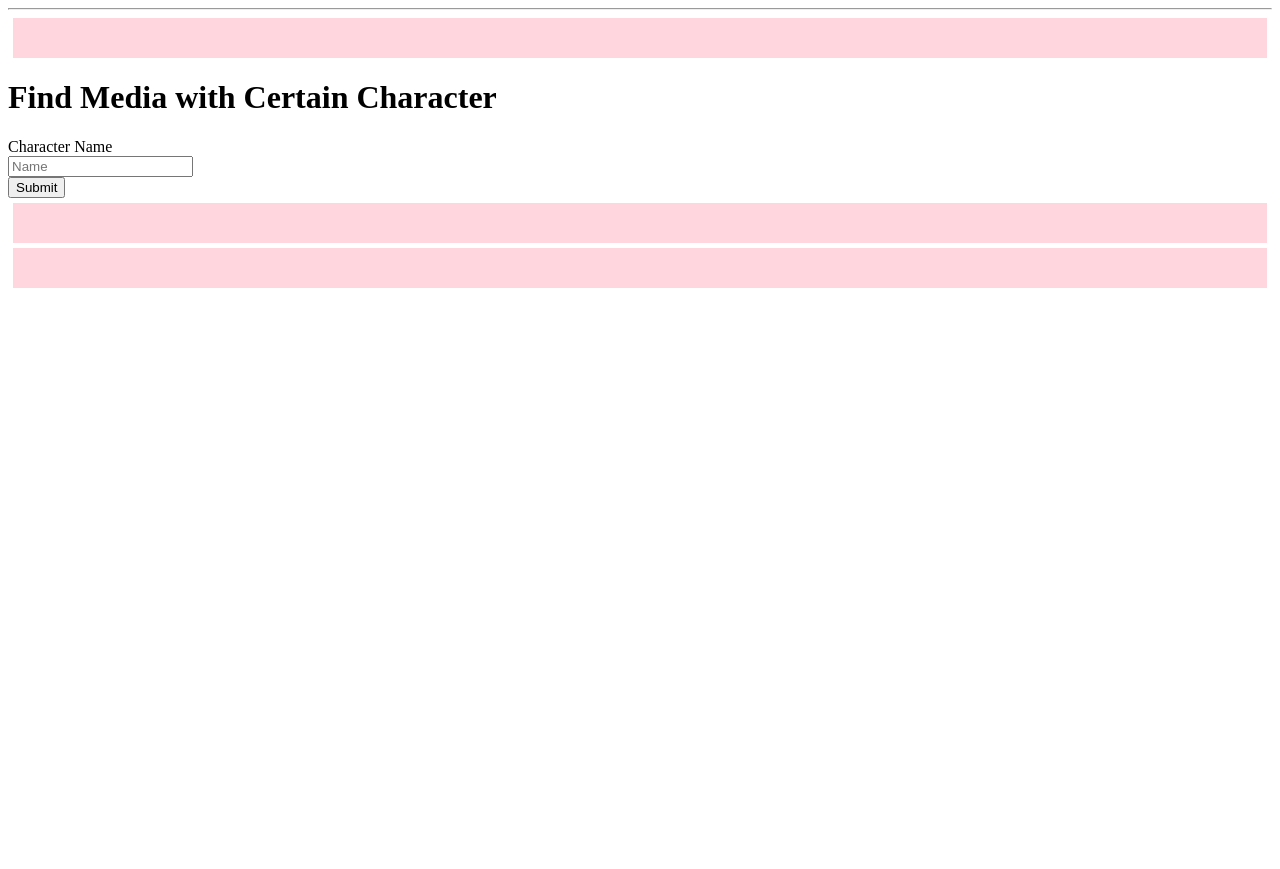
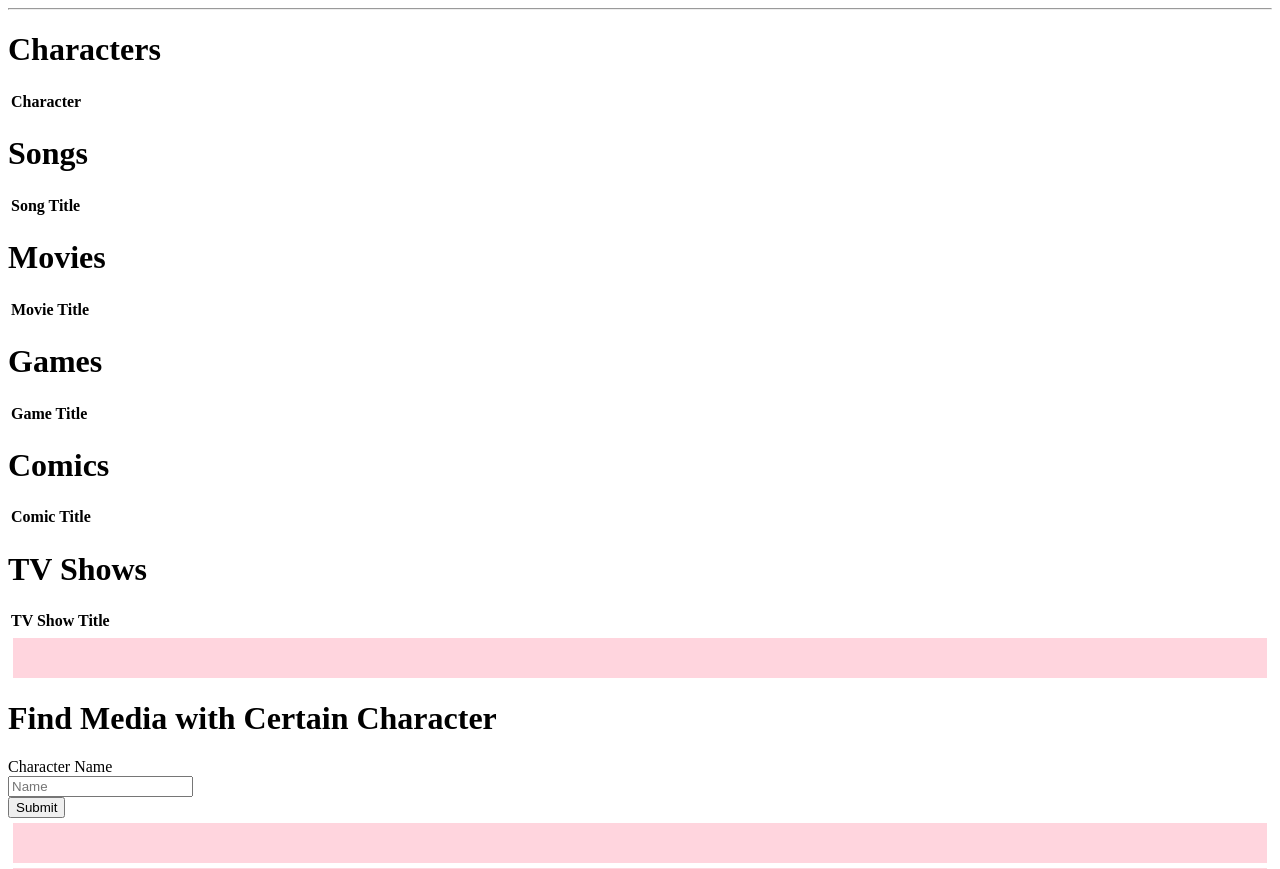
Before and after one commit to frawgii/cs2300_final_project, a Flask app: page /find_m_w_c/ in a window 1280 px wide. Shown: the part 45-914 px from the top of the page. Before the commit the page ends 333 px from the top, so only its background shows below. Run offline with Flask 3, Linux system fonts and the light colour scheme; lists and menus that the app fills with data are empty.

Commit message:
Small display changes

```diff
--- a/Templates/find_m_w_c.html
+++ b/Templates/find_m_w_c.html
@@ -1,7 +1,7 @@
 {% extends 'base.html' %}
 
 {% block f_m_w_c %}
-    <h1>{% block comic_title %} Find Media with Certain Character {% endblock %}</h1>
+    <h1>{% block user_title %} Find Media with Certain Character {% endblock %}</h1>
     <form method="post">
         <label for="ch_name">Character Name</label>
         <br>
@@ -12,3 +12,98 @@
         <button type="submit">Submit</button>
     </form>
 {% endblock %}
+
+{% block song_info %}
+    <h1>{% block song_title %} Songs {% endblock %}</h1>
+    <div class='songs'>
+    <table>
+        <tr>
+            <th>Song Title</th>
+        </tr>
+        {% for songs in song %}
+        <tr>
+            <td>{{ songs['s_title'] }}</td>
+        </tr>
+        {% endfor %}
+    </table>
+</div>
+{% endblock %}
+
+{% block comic_info %}
+    <h1>{% block comic_title %} Comics {% endblock %}</h1>
+    <div class='comics'>
+    <table>
+        <tr>
+            <th>Comic Title</th>
+        </tr>
+        {% for comics in comic %}
+        <tr>
+            <td>{{ comics['c_title'] }}</td>
+        {% endfor %}
+    </table>
+</div>
+{% endblock %}
+
+{% block tv_info %}
+    <h1>{% block tv_title %} TV Shows {% endblock %}</h1>
+    <div class='tvs'>
+    <table>
+        <tr>
+            <th>TV Show Title</th>
+        </tr>
+        {% for tvs in tv_show %}
+        <tr>
+            <td>{{ tvs['tv_title'] }}</td>
+        </tr>
+        {% endfor %}
+    </table>
+</div>
+{% endblock %}
+
+{% block movie_info %}
+    <h1>{% block movie_title %} Movies {% endblock %}</h1>
+    <div class='movies'>
+    <table>
+        <tr>
+            <th>Movie Title</th>
+        </tr>
+        {% for movies in movie %}
+        <tr>
+            <td>{{ movies['mo_title'] }}</td>
+        </tr>
+        {% endfor %}
+    </table>
+</div>
+{% endblock %}
+
+{% block game_info %}
+    <h1>{% block game_title %} Games {% endblock %}</h1>
+    <div class='games'>
+    <table>
+        <tr>
+            <th>Game Title</th>
+        </tr>
+        {% for games in game %}
+        <tr>
+            <td>{{ games['g_title'] }}</td>
+        </tr>
+        {% endfor %}
+    </table>
+</div>
+{% endblock %}
+
+{% block character_info %}
+    <h1>{% block character_title %} Characters {% endblock %}</h1>
+    <div class='chars'>
+    <table>
+        <tr>
+            <th>Character &emsp; </th>
+        </tr>
+        {% for chars in media_character %}
+        <tr>
+            <td>{{ chars['ch_name'] }} the {{ chars['species'] }}</td>
+        </tr>
+        {% endfor %}
+    </table>
+</div>
+{% endblock %}
--- a/app.py
+++ b/app.py
@@ -394,7 +394,7 @@ def create_character_info():
         abilities = request.form['abilities']
         appearance = request.form['appearance']
 
-        if not ch_id:
+        if not char_id:
             flash('Character ID is required!')
         elif not journal_entry:
             flash('Journal entry is required!')
@@ -885,11 +885,8 @@ def find_c_w_f():
         curs = conn.cursor()
         curs.execute('SELECT c.ch_name FROM media_character c WHERE fur_color=?', (cfur_color,))
         chars = curs.fetchall()
-        for i in chars:
-            flash('Character Name: ' + str(i['ch_name']))
-        conn.commit()
         conn.close()
-        return redirect(url_for('find_c_w_f'))
+        return render_template('find_c_w_f.html', media_character=chars)
     return render_template('find_c_w_f.html')
 
 @app.route('/find_c_w_s/', methods=('GET', 'POST'))
@@ -900,9 +897,6 @@ def find_c_w_s():
         curs = conn.cursor()
         curs.execute('SELECT c.ch_name FROM media_character c WHERE species=?', (cspecies,))
         chars = curs.fetchall()
-        for i in chars:
-            flash('Character Name: ' + str(i['ch_name']))
-        conn.commit()
         conn.close()
-        return redirect(url_for('find_c_w_s'))
-    return render_template('find_c_w_s.html')
+        return render_template('find_c_w_s.html', media_character=chars)
+    return render_template('find_c_w_s.html', media_character=[])
```
Also changed, not shown: Templates/find_c_w_f.html (+15 -1 lines), Templates/find_c_w_s.html (+15 -0 lines).
